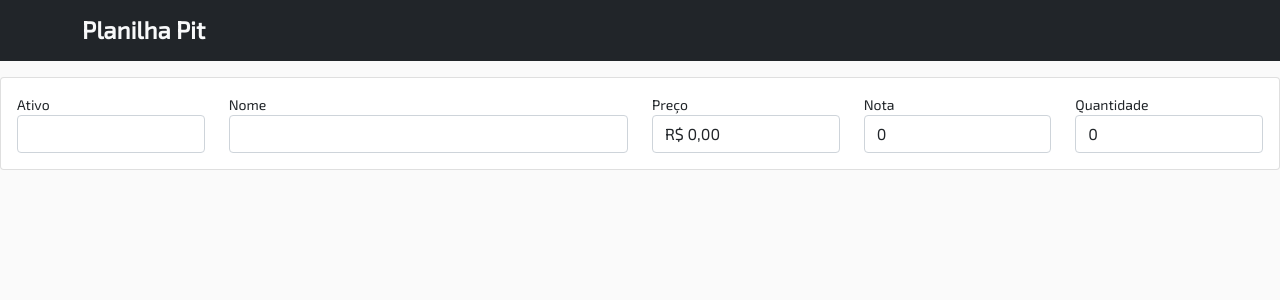
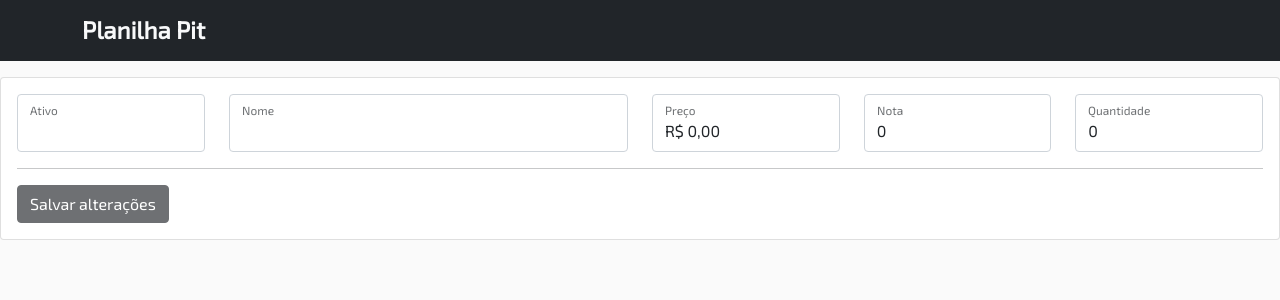
Before and after one commit to danjsillva/planilhapit, a Next.js app: page /components/stock-form in a window 1280 px wide. Shown: the top 300 px of the page. Built offline with nearby package versions, Linux system fonts and the light colour scheme.

Commit message:
refactor: ajustes de estilo e validacao nos forms

```diff
--- a/pages/components/stock-form.js
+++ b/pages/components/stock-form.js
@@ -3,11 +3,13 @@ import { useRecoilState } from "recoil";
 import NumberFormat from "react-number-format";
 import { toast } from "react-toastify";
 import axios from "axios";
+import classNames from "classnames";
 
 import { stockListState } from "../../store/atoms";
 
 const StockModal = () => {
   const [formDisabled, setFormDisabled] = useState(false);
+  const [formInvalid, setFormInvalid] = useState(false);
   const [form, setForm] = useState({
     symbol: "",
     name: "",
@@ -18,6 +20,8 @@ const StockModal = () => {
   const [stocks, setStocks] = useRecoilState(stockListState);
 
   const handleBlurSymbol = async (event) => {
+    if (!form.symbol) return;
+
     try {
       setFormDisabled(true);
 
@@ -33,6 +37,7 @@ const StockModal = () => {
           price: response[form.symbol].price,
         });
       } else {
+        setFormInvalid(true);
         setForm({
           ...form,
           name: "",
@@ -63,30 +68,37 @@ const StockModal = () => {
       <form onSubmit={handleSubmitForm}>
         <div className="row">
           <div className="col-2">
-            <label htmlFor="">Ativo</label>
+            <div class="form-floating">
               <input
                 value={form.symbol}
                 onChange={(e) =>
                   setForm({ ...form, symbol: e.target.value.toUpperCase() })
                 }
+                onFocus={() => setFormInvalid(false)}
                 onBlur={handleBlurSymbol}
-              className="form-control"
+                className={classNames("form-control", {
+                  "is-invalid": formInvalid,
+                })}
                 disabled={formDisabled}
               />
+              <label htmlFor="">Ativo</label>
+            </div>
           </div>
 
           <div className="col-4">
-            <label htmlFor="">Nome</label>
+            <div class="form-floating">
               <input
                 value={form.name}
                 onChange={(e) => setForm({ ...form, name: e.target.value })}
                 className="form-control"
                 disabled={formDisabled}
               />
+              <label htmlFor="">Nome</label>
+            </div>
           </div>
 
           <div className="col-2">
-            <label htmlFor="">Preço</label>
+            <div class="form-floating">
               <NumberFormat
                 defaultValue={0}
                 value={form.price}
@@ -102,32 +114,40 @@ const StockModal = () => {
                 className="form-control"
                 disabled={formDisabled}
               />
+              <label htmlFor="">Preço</label>
+            </div>
           </div>
 
           <div className="col-2">
-            <label htmlFor="">Nota</label>
+            <div class="form-floating">
               <input
                 type="number"
                 value={form.grade}
                 onChange={(e) => setForm({ ...form, grade: e.target.value })}
                 className="form-control"
               />
+              <label htmlFor="">Nota</label>
+            </div>
           </div>
 
           <div className="col-2">
-            <label htmlFor="">Quantidade</label>
+            <div class="form-floating">
               <input
                 type="number"
                 value={form.volume}
                 onChange={(e) => setForm({ ...form, volume: e.target.value })}
                 className="form-control"
               />
+              <label htmlFor="">Quantidade</label>
+            </div>
           </div>
         </div>
 
-        {/* <button
+        <hr />
+
+        <button
           type="submit"
-          className="btn btn-dark mt-3 "
+          className="btn btn-dark m3 "
           disabled={
             !form.symbol ||
             !form.name ||
@@ -137,7 +157,7 @@ const StockModal = () => {
           }
         >
           Salvar alterações
-        </button> */}
+        </button>
       </form>
     </div>
   );
```
Lines whose indentation alone changed are shown as unchanged.
